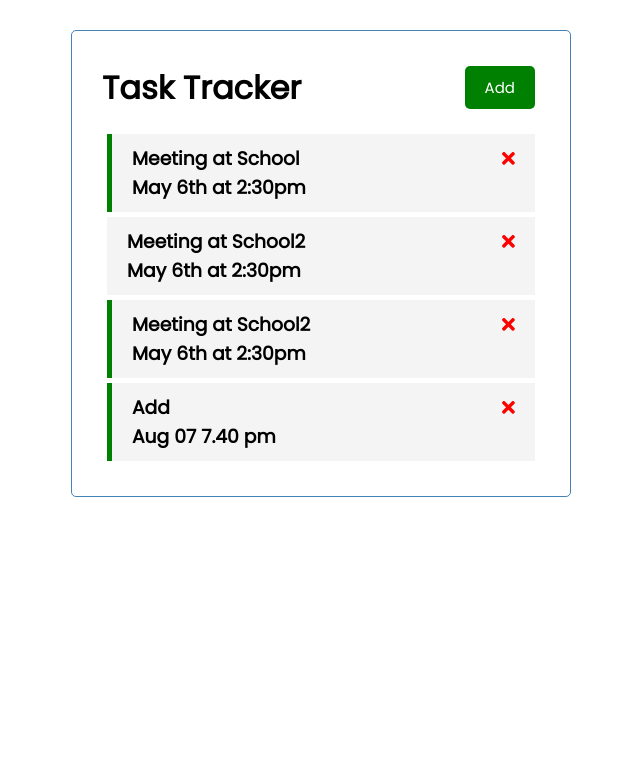
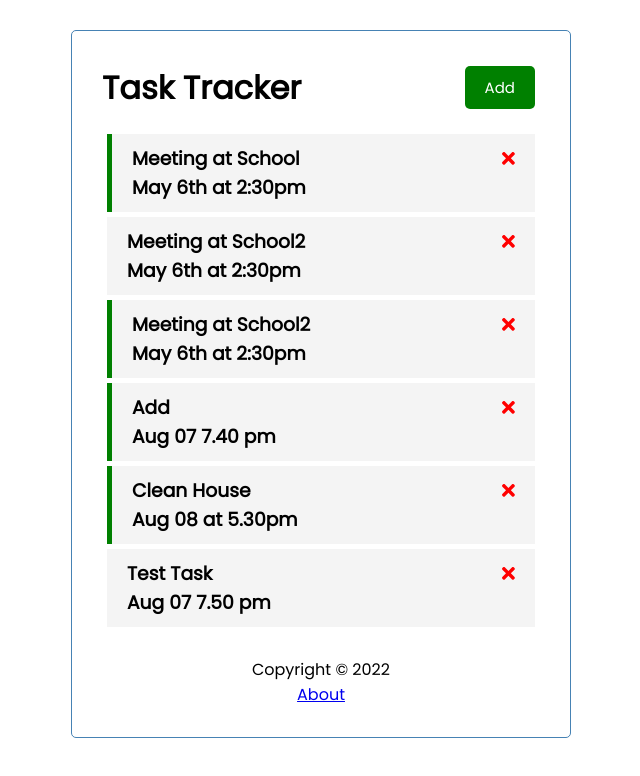
Before and after one commit to 1997Buhuti/angular-crash, an Angular app: page / in a window 1280 px wide. Shown: the top 776 px of the page, without its empty margins (319-959 px from the left). Built offline with nearby package versions, Linux system fonts and the light colour scheme; data requests are answered from the project's data file.

Commit message:
Added Routes and the about page

```diff
--- a/db.json
+++ b/db.json
@@ -23,6 +23,18 @@
       "day": "Aug 07 7.40 pm",
       "reminder": true,
       "id": 6
+    },
+    {
+      "text": "Clean House",
+      "day": "Aug 08 at 5.30pm",
+      "reminder": true,
+      "id": 7
+    },
+    {
+      "text": "Test Task",
+      "day": "Aug 07 7.50 pm",
+      "reminder": false,
+      "id": 8
     }
   ]
 }
--- a/src/app/app.component.html
+++ b/src/app/app.component.html
@@ -1,4 +1,5 @@
 <div class="container">
   <app-header></app-header>
-  <app-tasks></app-tasks>
+  <router-outlet> </router-outlet>
+  <app-footer></app-footer>
 </div>
--- a/src/app/app.module.ts
+++ b/src/app/app.module.ts
@@ -10,8 +10,14 @@
 import { TasksComponent } from './components/tasks/tasks.component';
 import { TaskItemComponent } from './components/task-item/task-item.component';
 import { AddTaskComponent } from './components/add-task/add-task.component';
+import {RouterModule, Routes} from "@angular/router";
+import { AboutComponent } from './components/about/about.component';
+import { FooterComponent } from './components/footer/footer.component';
 
-
+const appRoutes: Routes = [
+  {path: '', component: TasksComponent},
+  {path: 'about', component: AboutComponent}
+]
 @NgModule({
   declarations: [
     AppComponent,
@@ -20,12 +26,15 @@
     TasksComponent,
     TaskItemComponent,
     AddTaskComponent,
+    AboutComponent,
+    FooterComponent,
   ],
   imports: [
     BrowserModule,
     FontAwesomeModule,
     HttpClientModule,
-    FormsModule
+    FormsModule,
+    RouterModule.forRoot(appRoutes,{enableTracing:true})
   ],
   providers: [],
   bootstrap: [AppComponent]
--- /dev/null
+++ b/src/app/components/about/about.component.html
@@ -0,0 +1,2 @@
+<p> This is a Task Tracking App!</p>
+<a routerLink="/">Home</a>
--- /dev/null
+++ b/src/app/components/about/about.component.ts
@@ -0,0 +1,15 @@
+import { Component, OnInit } from '@angular/core';
+
+@Component({
+  selector: 'app-about',
+  templateUrl: './about.component.html',
+  styleUrls: ['./about.component.css']
+})
+export class AboutComponent implements OnInit {
+
+  constructor() { }
+
+  ngOnInit(): void {
+  }
+
+}
--- /dev/null
+++ b/src/app/components/footer/footer.component.css
@@ -0,0 +1,4 @@
+footer {
+  margin-top: 30px;
+  text-align: center;
+}
--- /dev/null
+++ b/src/app/components/footer/footer.component.html
@@ -0,0 +1,4 @@
+<footer>
+  <p>Copyright &copy; 2022</p>
+  <a routerLink="/about">About</a>
+</footer>
--- /dev/null
+++ b/src/app/components/footer/footer.component.ts
@@ -0,0 +1,15 @@
+import { Component, OnInit } from '@angular/core';
+
+@Component({
+  selector: 'app-footer',
+  templateUrl: './footer.component.html',
+  styleUrls: ['./footer.component.css']
+})
+export class FooterComponent implements OnInit {
+
+  constructor() { }
+
+  ngOnInit(): void {
+  }
+
+}
--- a/src/app/components/header/header.component.html
+++ b/src/app/components/header/header.component.html
@@ -1,6 +1,7 @@
 <header>
   <h1>{{title}}</h1>
   <app-button
+    *ngIf="hasRoute('/')"
     color= "{{showAddTask ? 'red': 'green'}}"
     text="{{showAddTask ? 'Collapse': 'Add'}}"
     (btnClick)="toggleAddTask()"
--- a/src/app/components/header/header.component.ts
+++ b/src/app/components/header/header.component.ts
@@ -1,6 +1,8 @@
 import { Component, OnInit } from '@angular/core';
 import {UiService } from '../../services/ui.service';
 import {Subscription} from 'rxjs';
+import {Router} from "@angular/router";
+
 @Component({
   selector: 'app-header',
   templateUrl: './header.component.html',
@@ -10,7 +12,7 @@
   title: string = 'Task Tracker';
   showAddTask: boolean;
   subscription: Subscription
-  constructor(private uiService: UiService) {
+  constructor(private uiService: UiService, private router: Router) {
     this.subscription = this.uiService
       .onToggle()
       .subscribe(value =>{
@@ -22,4 +24,8 @@
   toggleAddTask(){
    this.uiService.toggleAddTask();
   }
+
+  hasRoute(route : string){
+    return this.router.url===route;
+  }
 }
```
Also changed, not shown: src/app/components/about/about.component.css (added), 2 other files (tests, documents, lock files or other folders).
